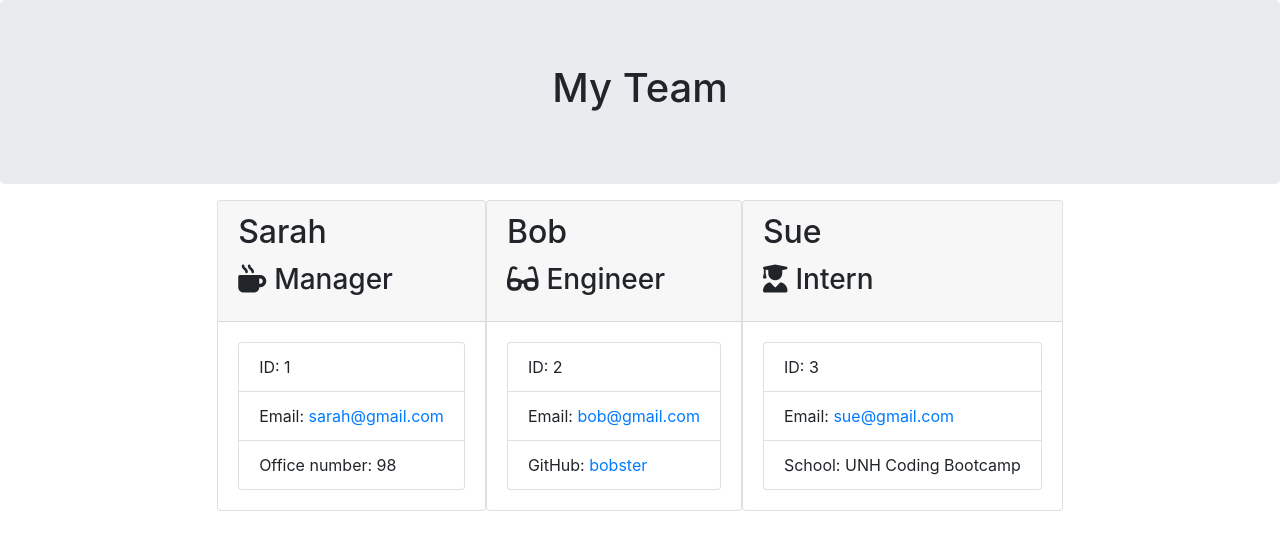
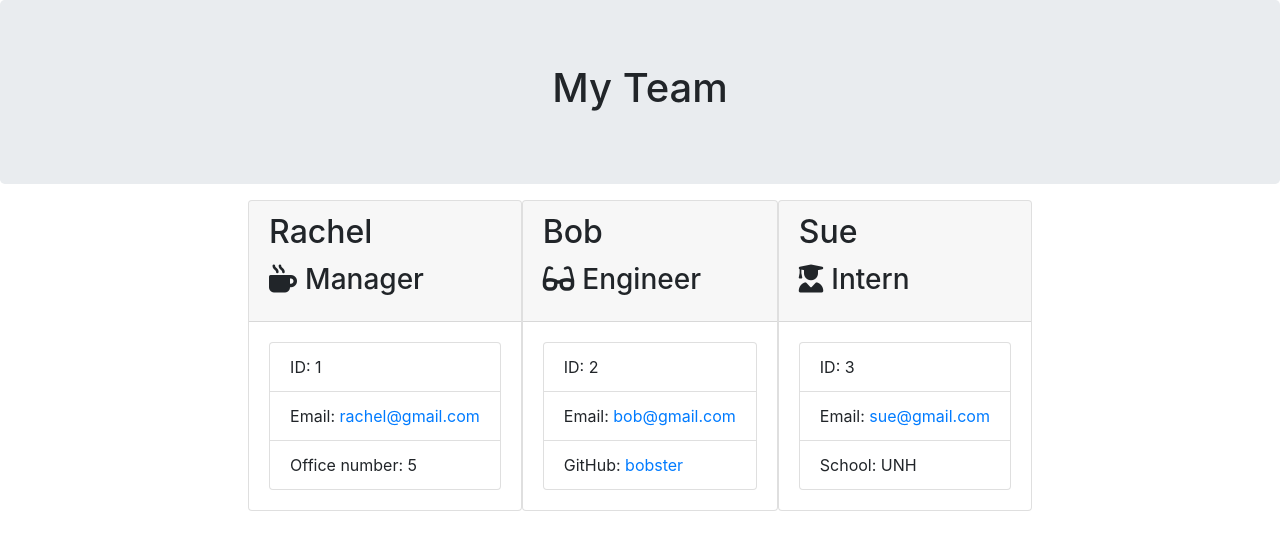
Before and after one commit to smanter82/TemplateEngine, a website: page output/team.html in a window 1280 px wide. Drawn offline with nearby package versions, Linux system fonts and the light colour scheme; files that its build step writes are made by us from their sources.

```diff
--- a/output/team.html
+++ b/output/team.html
@@ -25,14 +25,14 @@
             <div class="team-area col-12 d-flex justify-content-center">
                 <div class="card employee-card">
     <div class="card-header">
-        <h2 class="card-title">Sarah</h2>
+        <h2 class="card-title">Rachel</h2>
         <h3 class="card-title"><i class="fas fa-mug-hot mr-2"></i>Manager</h3>
     </div>
     <div class="card-body">
         <ul class="list-group">
             <li class="list-group-item">ID: 1</li>
-            <li class="list-group-item">Email: <a href="mailto:sarah@gmail.com">sarah@gmail.com</a></li>
-            <li class="list-group-item">Office number: 98</li>
+            <li class="list-group-item">Email: <a href="mailto:rachel@gmail.com">rachel@gmail.com</a></li>
+            <li class="list-group-item">Office number: 5</li>
         </ul>
     </div>
 </div>
@@ -61,7 +61,7 @@
         <ul class="list-group">
             <li class="list-group-item">ID: 3</li>
             <li class="list-group-item">Email: <a href="mailto:sue@gmail.com">sue@gmail.com</a></li>
-            <li class="list-group-item">School: UNH Coding Bootcamp</li>
+            <li class="list-group-item">School: UNH</li>
         </ul>
     </div>
 </div>
```
Also changed, not shown: Assets/html.png (added), Assets/inquirer1.png (added), Assets/inquirer2.png (added), Assets/inquirer3.png (added), Assets/inquirer4.png (added), README.md.
